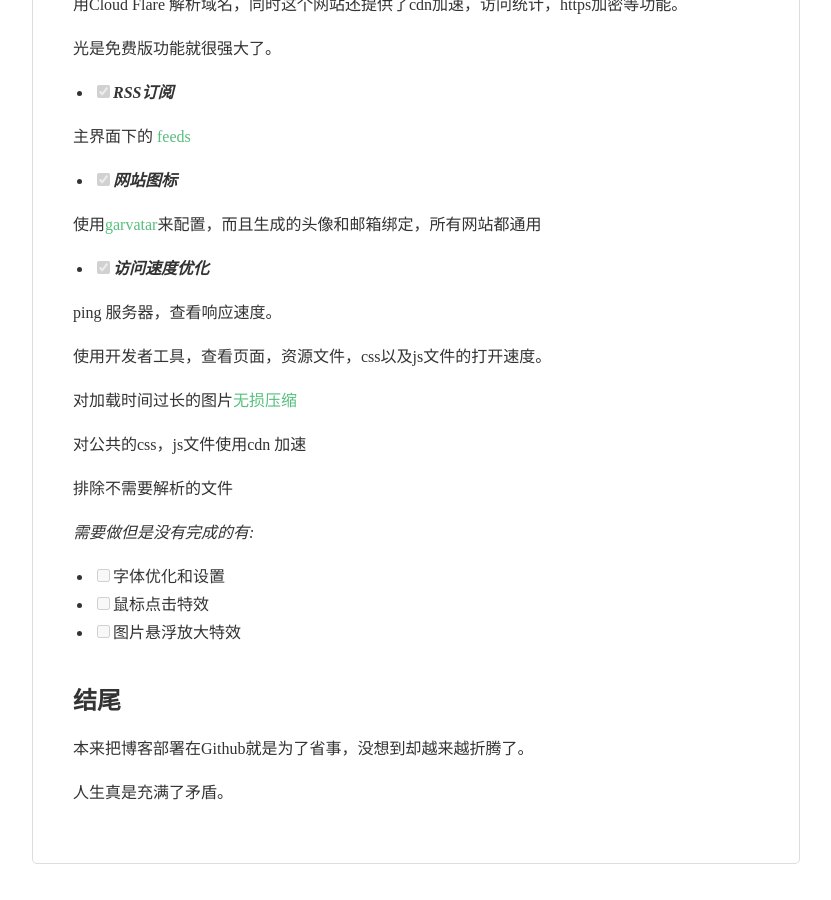
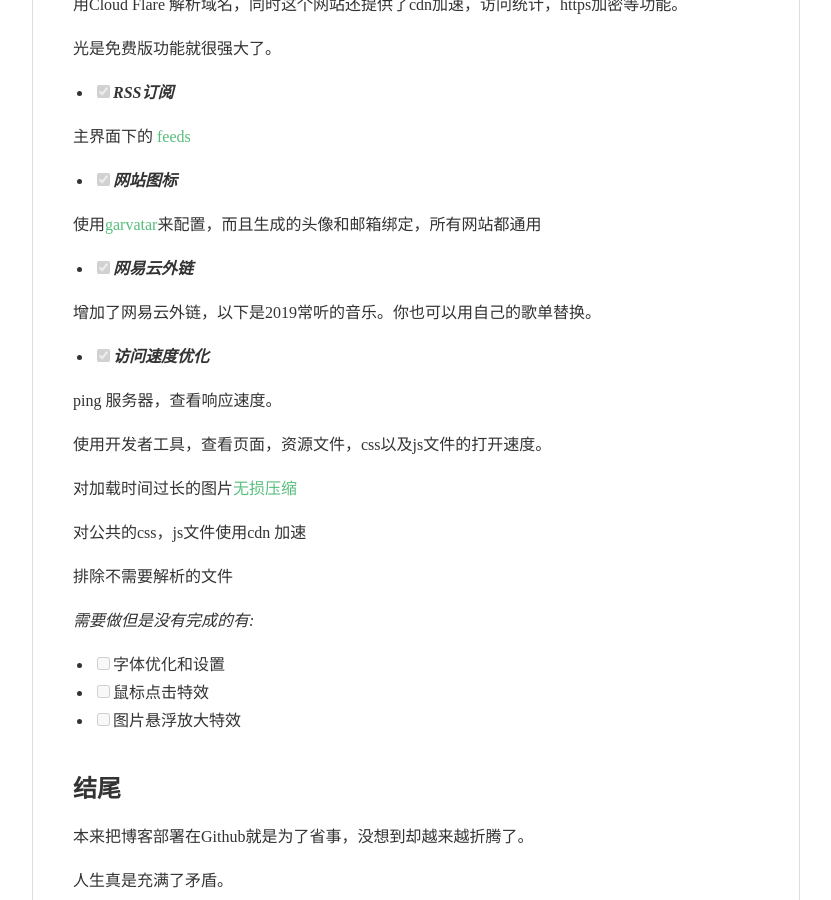
Before and after one commit to zzhwaxy/zzhwaxy.github.io, a Jekyll site: the page built from _posts/2019-10-27-jekyll-style.md, in a window 1280 px wide and 900 px high, scrolled down 1253 px. Shown: the whole window, without its empty margins (224-1055 px from the left). Built offline with Jekyll 4.4.1, drawn with Linux system fonts in a browser that asks for light colours; some of the changed text lies outside the part shown.

Commit message:
add song

```diff
--- a/_posts/2019-10-27-jekyll-style.md
+++ b/_posts/2019-10-27-jekyll-style.md
@@ -54,6 +54,10 @@
 
 使用[garvatar](https://en.gravatar.com/)来配置，而且生成的头像和邮箱绑定，所有网站都通用
 
+- [x] ***网易云外链***
+
+增加了网易云外链，以下是2019常听的音乐。你也可以用自己的歌单替换。
+
 - [x] ***访问速度优化***
 
 ping 服务器，查看响应速度。
--- a/index.html
+++ b/index.html
@@ -14,7 +14,7 @@
         ♜ ♞ ♝ ♛ ♚ ♝ ♞ ♜
     </div>
     <div class="topbar-music">
-        <iframe frameborder="no" border="0" marginwidth="0" marginheight="0" width=330 height=86 src="//music.163.com/outchain/player?type=2&id=854393&auto=1&height=66"></iframe>
+        <iframe frameborder="no" border="0" marginwidth="0" marginheight="0" width=330 height=310 src="//music.163.com/outchain/player?type=0&id=2644164636&auto=1&height=310"></iframe>
     </div>
 
 </div>
```
